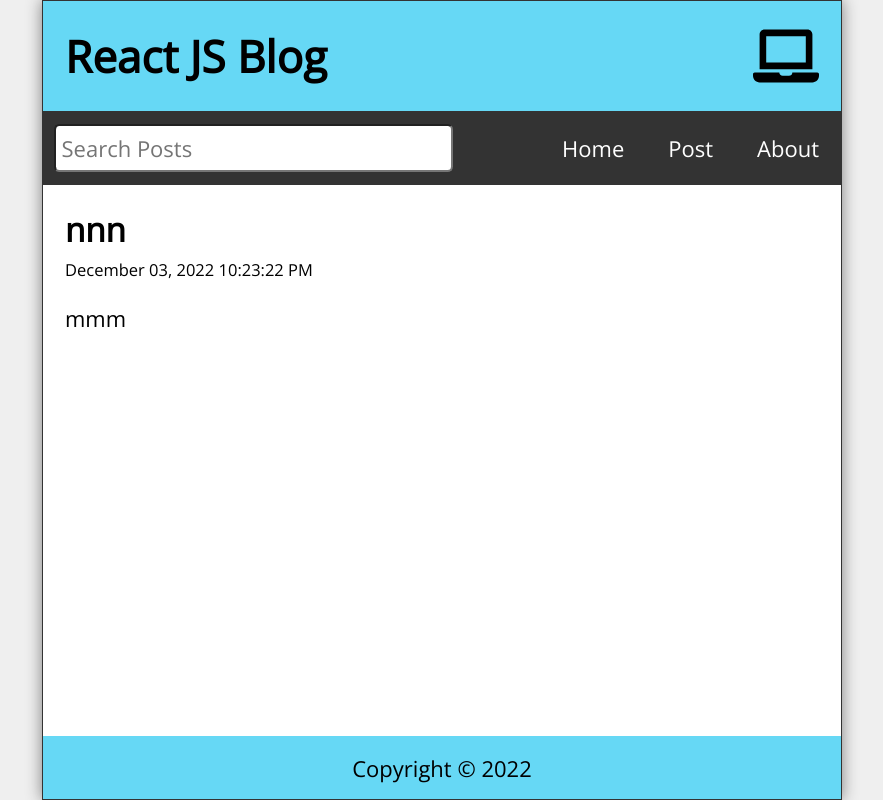
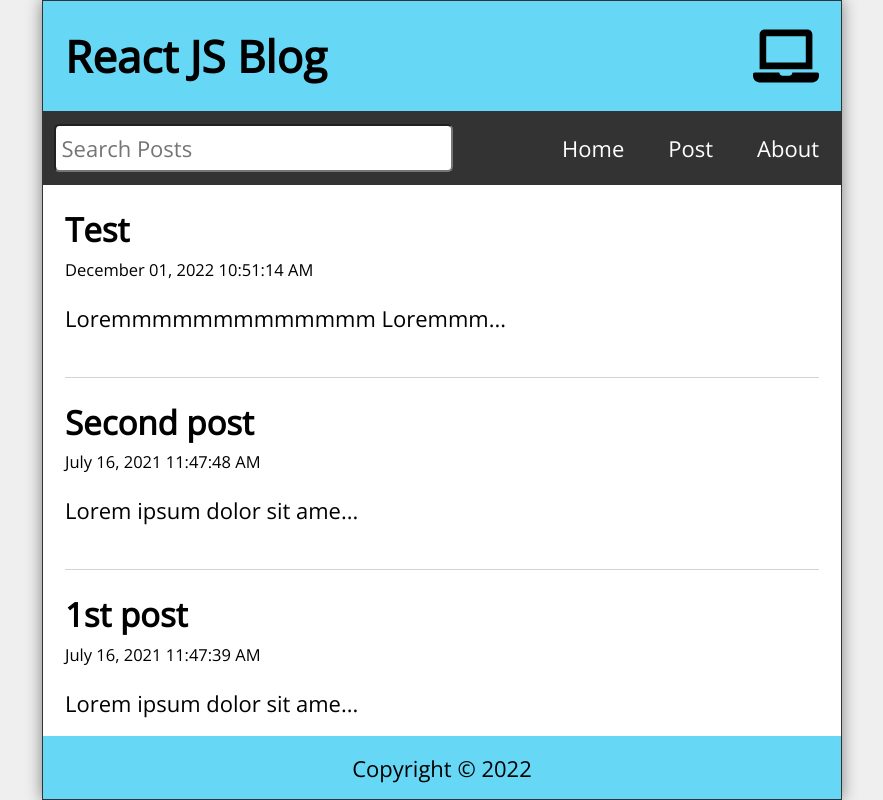
Before and after one commit to adinduokoro/Blog-UI, a React (Create React App) app: page / in a window 1280 px wide. Shown: the whole page, without its empty margins (198-1081 px from the left). Built offline with nearby package versions, Linux system fonts and the light colour scheme; data requests are answered from the project's data file.

Commit message:
Revert "Finished React Blog"
This reverts commit aa2bd64a9ce8a257cb09bd290b2408824db8c479.

```diff
--- a/data/db.json
+++ b/data/db.json
@@ -2,9 +2,21 @@
   "posts": [
     {
       "id": 1,
-      "title": "nnn",
-      "datetime": "December 03, 2022 10:23:22 PM",
-      "body": "mmm"
+      "title": "1st post",
+      "datetime": "July 16, 2021 11:47:39 AM",
+      "body": "Lorem ipsum dolor sit amet, consectetur adipiscing elit, sed do eiusmod tempor incididunt ut labore et dolore magna aliqua. Ut enim ad minim veniam, quis nostrud exercitation ullamco laboris nisi ut aliquip ex ea commodo consequat. Duis aute irure dolor in reprehenderit in voluptate velit esse cillum dolore eu fugiat nulla pariatur. Excepteur sint occaecat cupidatat non proident, sunt in culpa qui officia deserunt mollit anim id est laborum."
+    },
+    {
+      "id": 2,
+      "title": "Second post",
+      "datetime": "July 16, 2021 11:47:48 AM",
+      "body": "Lorem ipsum dolor sit amet, consectetur adipiscing elit, sed do eiusmod tempor incididunt ut labore et dolore magna aliqua. Ut enim ad minim veniam, quis nostrud exercitation ullamco laboris nisi ut aliquip ex ea commodo consequat. Duis aute irure dolor in reprehenderit in voluptate velit esse cillum dolore eu fugiat nulla pariatur. Excepteur sint occaecat cupidatat non proident, sunt in culpa qui officia deserunt mollit anim id est laborum. two"
+    },
+    {
+      "id": 5,
+      "title": "Test",
+      "datetime": "December 01, 2022 10:51:14 AM",
+      "body": "Loremmmmmmmmmmmmm Loremmmmmmmmmmmmm Loremmmmmmmmmmmmm Loremmmmmmmmmmmmm "
     }
   ]
 }
--- a/src/App.js
+++ b/src/App.js
@@ -10,8 +10,6 @@
 import { format } from 'date-fns';
 import api from './api/posts';
 import useWindowSize from './hooks/useWindowSize';
-import useAxiosFetch from './hooks/useAxiosFetch';
-import { DataProvider } from './context/DataContext'
 
 function App() {
   const [posts, setPosts] = useState([])
@@ -24,11 +22,25 @@
   const navigate = useNavigate();
   const { width } = useWindowSize();
 
-  const { data, fetchError, isLoading } = useAxiosFetch('http://localhost:3500/posts');
+  useEffect(() => {
+    const fetchPosts = async () => {
+      try {
+        const response = await api.get('/posts');
+        setPosts(response.data);
+      } catch (err) {
+        if (err.response) {
+          // Not in the 200 response range
+          console.log(err.response.data);
+          console.log(err.response.status);
+          console.log(err.response.headers);
+        } else {
+          console.log(`Error: ${err.message}`);
+        }
+      }
+    }
 
-  useEffect(() => {
-    setPosts(data);
-  }, [data])
+    fetchPosts();
+  }, [])
 
   useEffect(() => {
     const filteredResults = posts.filter((post) =>
@@ -87,11 +99,7 @@
         search={search}
         setSearch={setSearch}
       />}>
-        <Route index element={<Home
-          posts={searchResults}
-          fetchError={fetchError}
-          isLoading={isLoading}
-        />} />
+        <Route index element={<Home posts={searchResults} />} />
         <Route path="post">
           <Route index element={<NewPost
             handleSubmit={handleSubmit}
--- a/src/Home.js
+++ b/src/Home.js
@@ -1,11 +1,15 @@
 import Feed from './Feed';
 
-const Home = ({ posts , fetchError , isLoading}) => {
+const Home = ({ posts }) => {
     return (
         <main className="Home">
-            {isLoading && <p className="statusMsg">Loading posts...</p>}
-            {!isLoading && fetchError && <p className="statusMsg" style={{ color: "red" }}>{fetchError}</p>}
-            {!isLoading && !fetchError && (posts.length ? <Feed posts={posts} /> : <p className="statusMsg">No posts to display.</p>)}
+            {posts.length ? (
+                <Feed posts={posts} />
+            ) : (
+                <p style={{ marginTop: "2rem" }}>
+                    No posts to display.
+                </p>
+            )}
         </main>
     )
 }
--- a/src/context/DataContext.js
+++ /dev/null
@@ -1,36 +0,0 @@
-import { createContext, useState, useEffect } from 'react';
-import useAxiosFetch from '../hooks/useAxiosFetch';
-
-const DataContext = createContext({});
-
-export const DataProvider = ({ children }) => {
-    const [posts, setPosts] = useState([])
-    const [search, setSearch] = useState('');
-    const [searchResults, setSearchResults] = useState([]);
-
-    const { data, fetchError, isLoading } = useAxiosFetch('http://localhost:3500/posts');
-
-    useEffect(() => {
-        setPosts(data);
-    }, [data])
-
-    useEffect(() => {
-        const filteredResults = posts.filter((post) =>
-            ((post.body).toLowerCase()).includes(search.toLowerCase())
-            || ((post.title).toLowerCase()).includes(search.toLowerCase()));
-
-        setSearchResults(filteredResults.reverse());
-    }, [posts, search])
-
-    return (
-        <DataContext.Provider value={{
-            search, setSearch,
-            searchResults, fetchError, isLoading,
-            posts, setPosts
-        }}>
-            {children}
-        </DataContext.Provider>
-    )
-}
-
-export default DataContext;
--- a/src/hooks/useAxiosFetch.js
+++ /dev/null
@@ -1,46 +0,0 @@
-import { useState, useEffect } from 'react';
-import axios from 'axios';
-
-const useAxiosFetch = (dataUrl) => {
-    const [data, setData] = useState([]);
-    const [fetchError, setFetchError] = useState(null);
-    const [isLoading, setIsLoading] = useState(false);
-
-    useEffect(() => {
-        let isMounted = true;
-        const source = axios.CancelToken.source();
-
-        const fetchData = async (url) => {
-            setIsLoading(true);
-            try {
-                const response = await axios.get(url, {
-                    cancelToken: source.token
-                });
-                if (isMounted) {
-                    setData(response.data);
-                    setFetchError(null);
-                }
-            } catch (err) {
-                if (isMounted) {
-                    setFetchError(err.message);
-                    setData([]);
-                }
-            } finally {
-                isMounted && setIsLoading(false);
-            }
-        }
-
-        fetchData(dataUrl);
-
-        const cleanUp = () => {
-            isMounted = false;
-            source.cancel();
-        }
-
-        return cleanUp;
-    }, [dataUrl]);
-
-    return { data, fetchError, isLoading };
-}
-
-export default useAxiosFetch;
```
